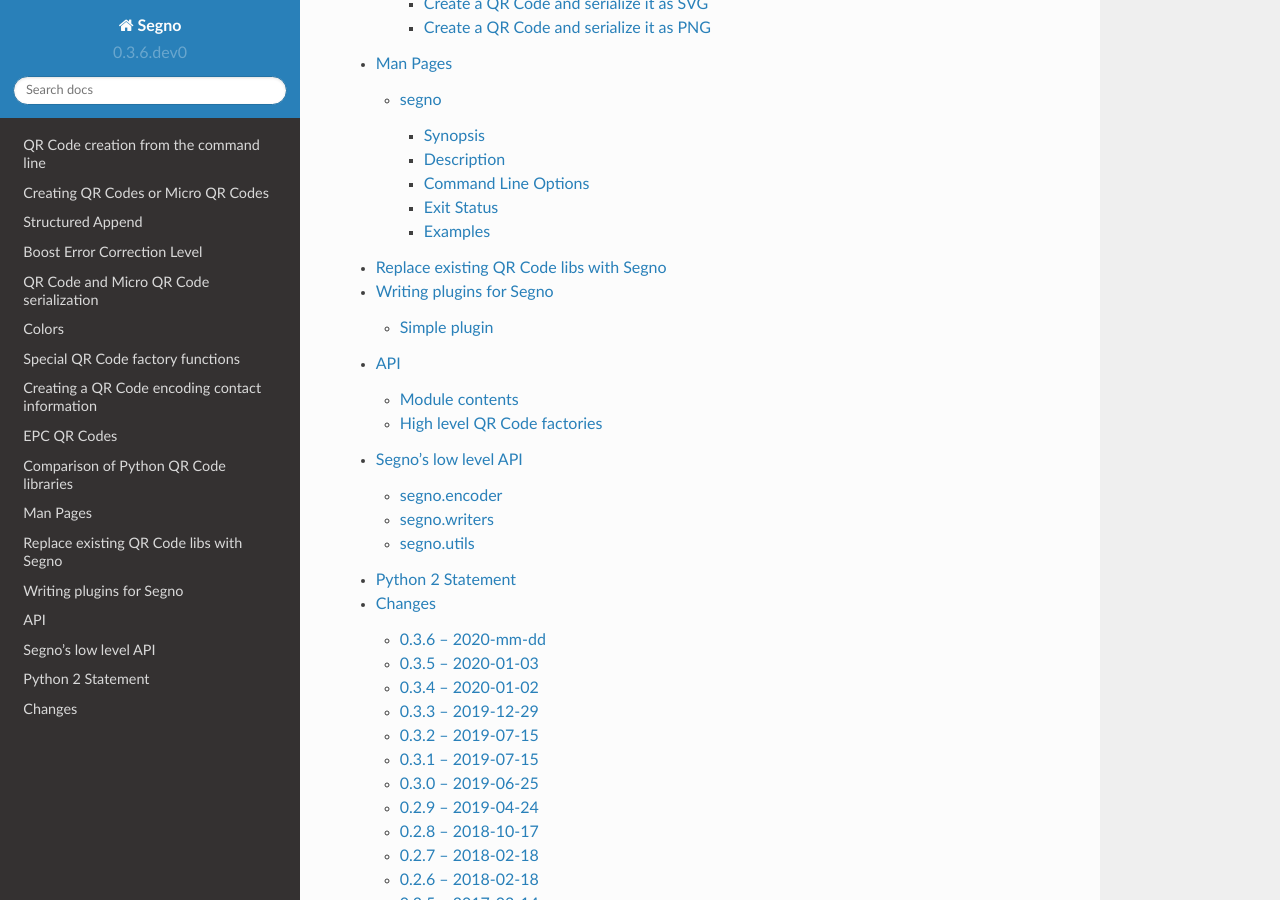
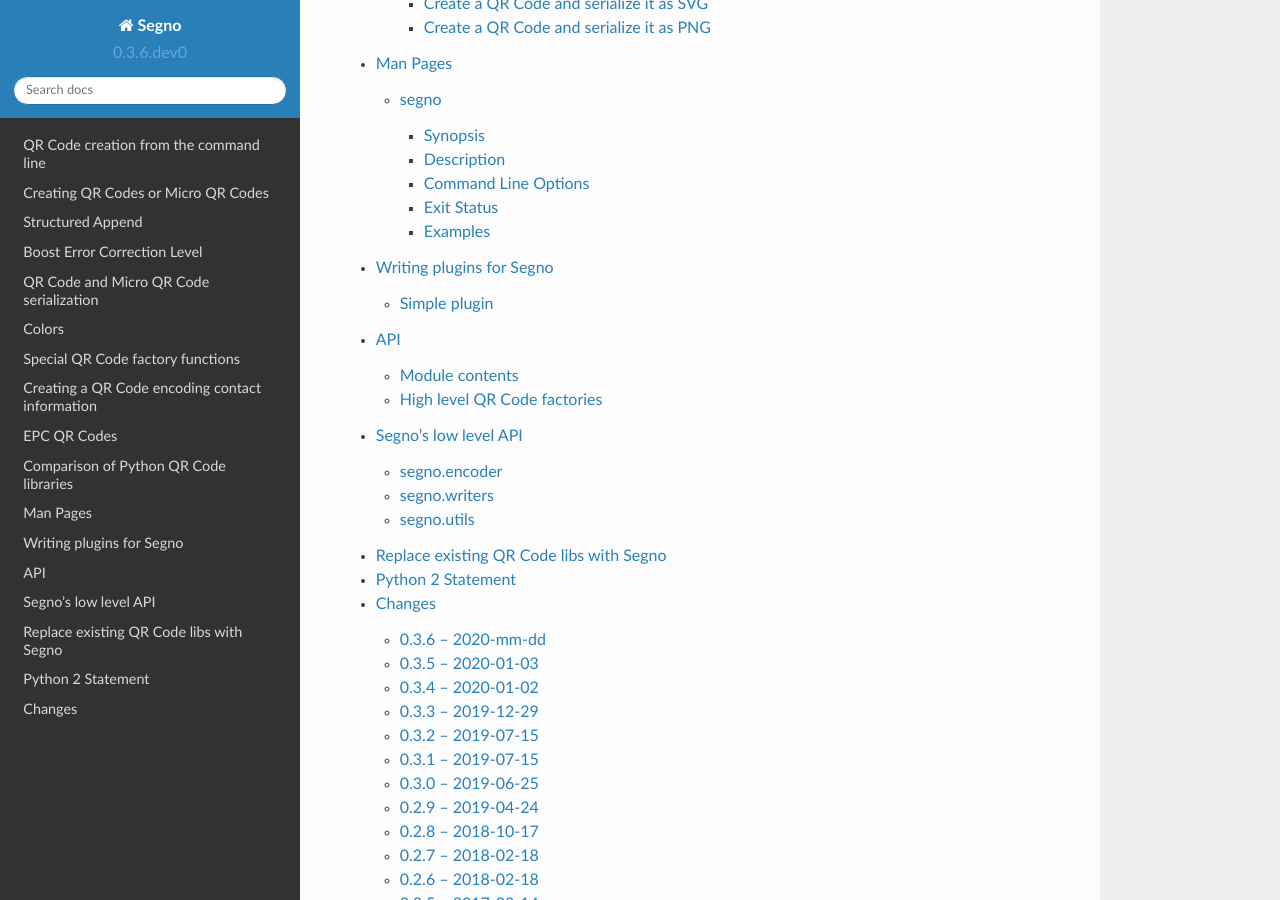
Before and after one commit to heuer/segno, a Sphinx documentation site: the page built from docs/index.rst, in a window 1280 px wide and 900 px high, scrolled down 1466 px. Built offline with Sphinx 7.4.7 and the Read the Docs theme 2.0.0, drawn with Linux system fonts in a browser that asks for light colours; the version number is read from the project's files by our own code.

```diff
--- a/docs/index.rst
+++ b/docs/index.rst
@@ -23,10 +23,10 @@
     epc-qrcodes
     comparison-qrcode-libs
     man/index
-    replace-qrcode-libs
     plugins
     api
     api-low-level
+    replace-qrcode-libs
     python2
     changes
 
```
